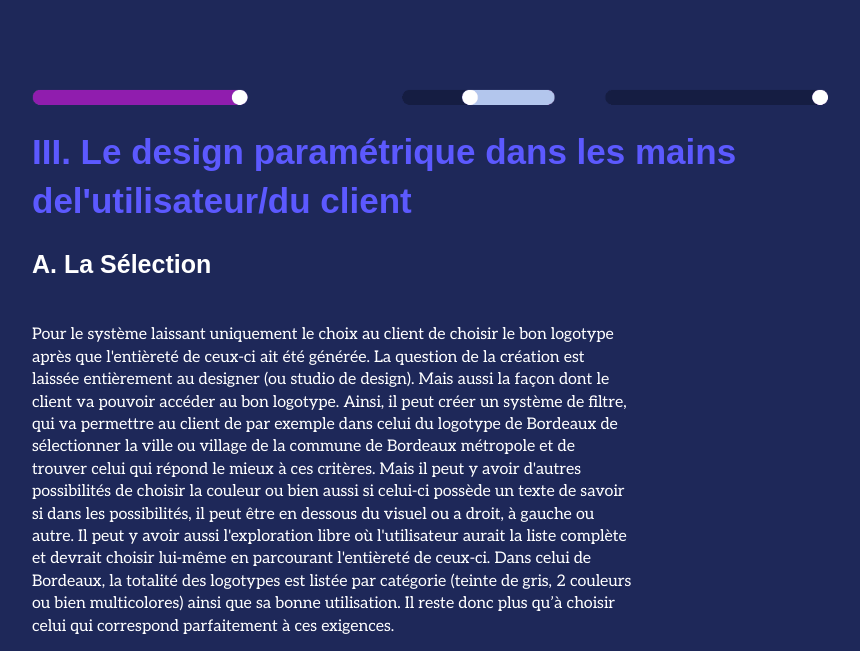
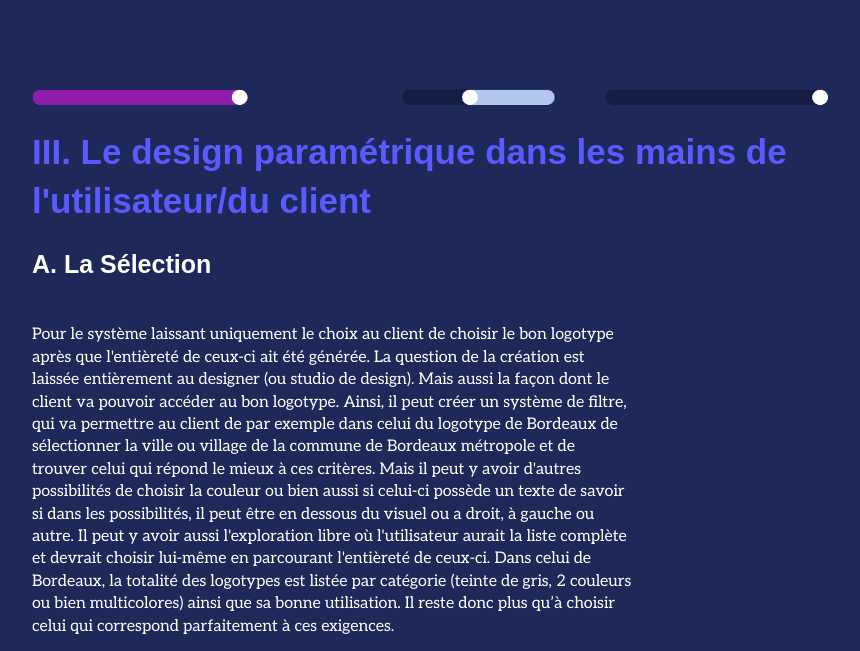
Before and after one commit to David-commandeur/David-commandeur.github.io, a plain HTML site: page Memoire/index.html in a window 1280 px wide. Shown: the part 9983-10634 px from the top of the page, without its empty margins (336-1196 px from the left). Drawn offline with Linux system fonts and the light colour scheme; a script that the page names is missing.

Commit message:
Update index.html

```diff
--- a/Memoire/index.html
+++ b/Memoire/index.html
@@ -298,7 +298,7 @@
 
     <div id="Section-3-A" class="Section-1">
       <section class="Img-grande"><img src="image/Div4.gif" class="Img-content"></img></section>
-      <h3> <span class="color">III. Le design paramétrique dans les mains del'utilisateur/du client</span></h3><br>
+      <h3> <span class="color">III. Le design paramétrique dans les mains de l'utilisateur/du client</span></h3><br>
       <h4>A. La Sélection</h4><br>
         <section><p>Pour le système laissant uniquement le choix au client de choisir le bon logotype après que l'entièreté de ceux-ci ait été générée. La question de la création est laissée entièrement au designer (ou studio de design). Mais aussi la façon dont le client va pouvoir accéder au bon logotype. Ainsi, il peut créer un système de filtre, qui va permettre au client de par exemple dans celui du logotype de Bordeaux de sélectionner la ville ou village de la commune de Bordeaux métropole et de trouver celui qui répond le mieux à ces critères. Mais il peut y avoir d'autres possibilités de choisir la couleur ou bien aussi si celui-ci possède un texte de savoir si dans les possibilités, il peut être en dessous du visuel ou a droit, à gauche ou autre. Il peut y avoir aussi l'exploration libre où l'utilisateur aurait la liste complète et devrait choisir lui-même en parcourant l'entièreté de ceux-ci. Dans celui de Bordeaux, la totalité des logotypes est listée par catégorie (teinte de gris, 2 couleurs ou bien multicolores) ainsi que sa bonne utilisation. Il reste donc plus qu’à choisir celui qui correspond parfaitement à ces exigences.</section></p>
 
```
